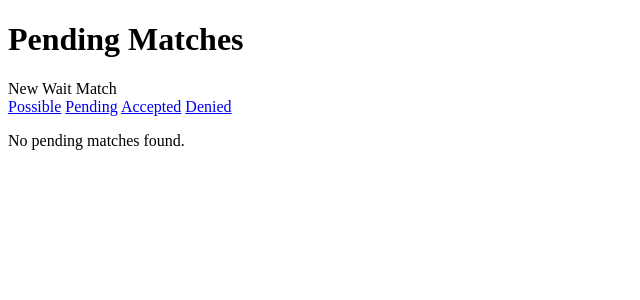
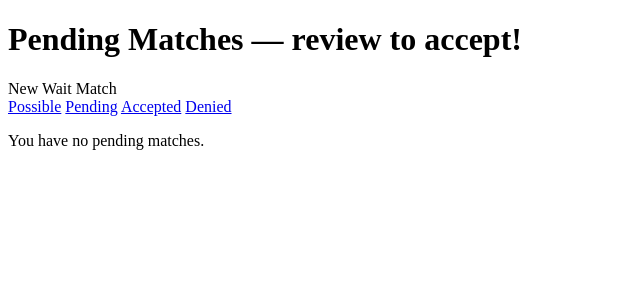
Before and after one commit to Archie-Henderson/Dinner-With-a-Stranger, a Django app: page /matches/pending/ in a window 1280 px wide. Shown: the top 300 px of the page, without its empty margins (0-640 px from the left). Run offline with Django 3.2, Linux system fonts and the light colour scheme; the visitor is signed in with stand-in values (Sample User, id 1); data that the repository does not hold is empty.

Commit message:
templates fix + login redirect url fix

```diff
--- a/templates/matches/matches_accepted.html
+++ b/templates/matches/matches_accepted.html
@@ -5,7 +5,7 @@
 {% block content %}
 <div class="matches-container">
     <div class="matches-header">
-        <h1>Accepted Matches</h1>
+        <h1>Accepted Matches — already your friends!</h1>
 
         <!-- Text Labels (New, Wait, Match) -->
         <div class="matches-status">
--- a/templates/matches/matches_denied.html
+++ b/templates/matches/matches_denied.html
@@ -5,7 +5,7 @@
 {% block content %}
 <div class="matches-container">
     <div class="matches-header">
-        <h1>Denied Matches</h1>
+        <h1>Denied Matches — you declined your friendship:( </h1>
 
         <!-- Text Labels -->
         <div class="matches-status">
--- a/templates/matches/matches_pending.html
+++ b/templates/matches/matches_pending.html
@@ -5,7 +5,7 @@
 {% block content %}
 <div class="matches-container">
     <div class="matches-header">
-        <h1>Pending Matches</h1>
+        <h1>Pending Matches — review to accept!</h1>
 
         <div class="matches-status">
             <span class="status-text">New</span>
@@ -53,7 +53,7 @@
                 {% endif %}
             {% endfor %}
         {% else %}
-            <p>No pending matches found.</p>
+            <p>You have no pending matches.</p>
         {% endif %}
     </div>
 </div>
--- a/templates/matches/matches_possible.html
+++ b/templates/matches/matches_possible.html
@@ -6,7 +6,7 @@
 <div class="matches-container">
     <!-- Header Section -->
     <div class="matches-header">
-        <h1>Matches</h1>
+        <h1>Find your new Matches!</h1>
 
         <!-- Text Labels -->
         <div class="matches-status">
@@ -57,7 +57,7 @@
                 {% endif %}
             {% endfor %}
         {% else %}
-            <p>No matches found.</p>
+            <p>No new matches to suggest.</p>
         {% endif %}
     </div>
 </div>
```
